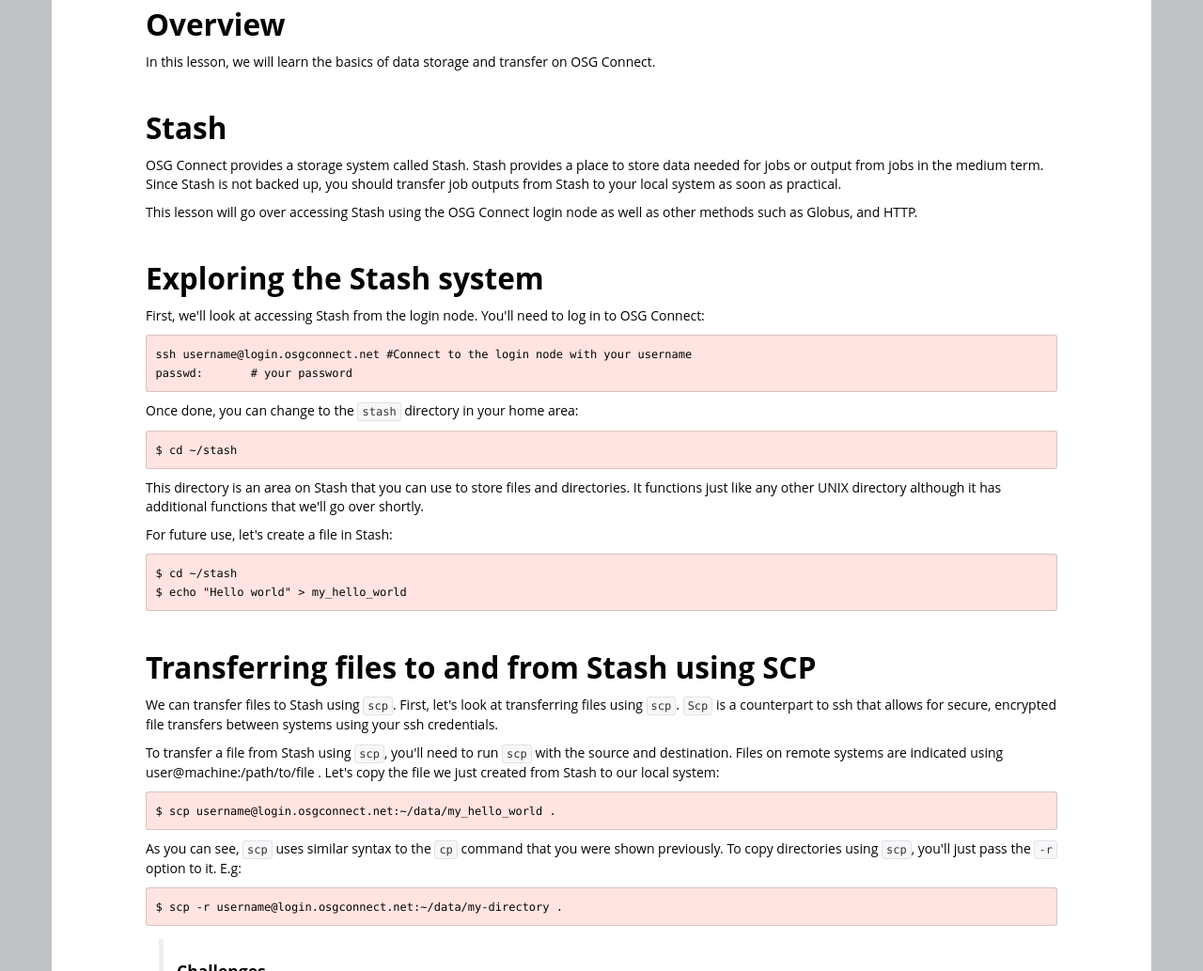
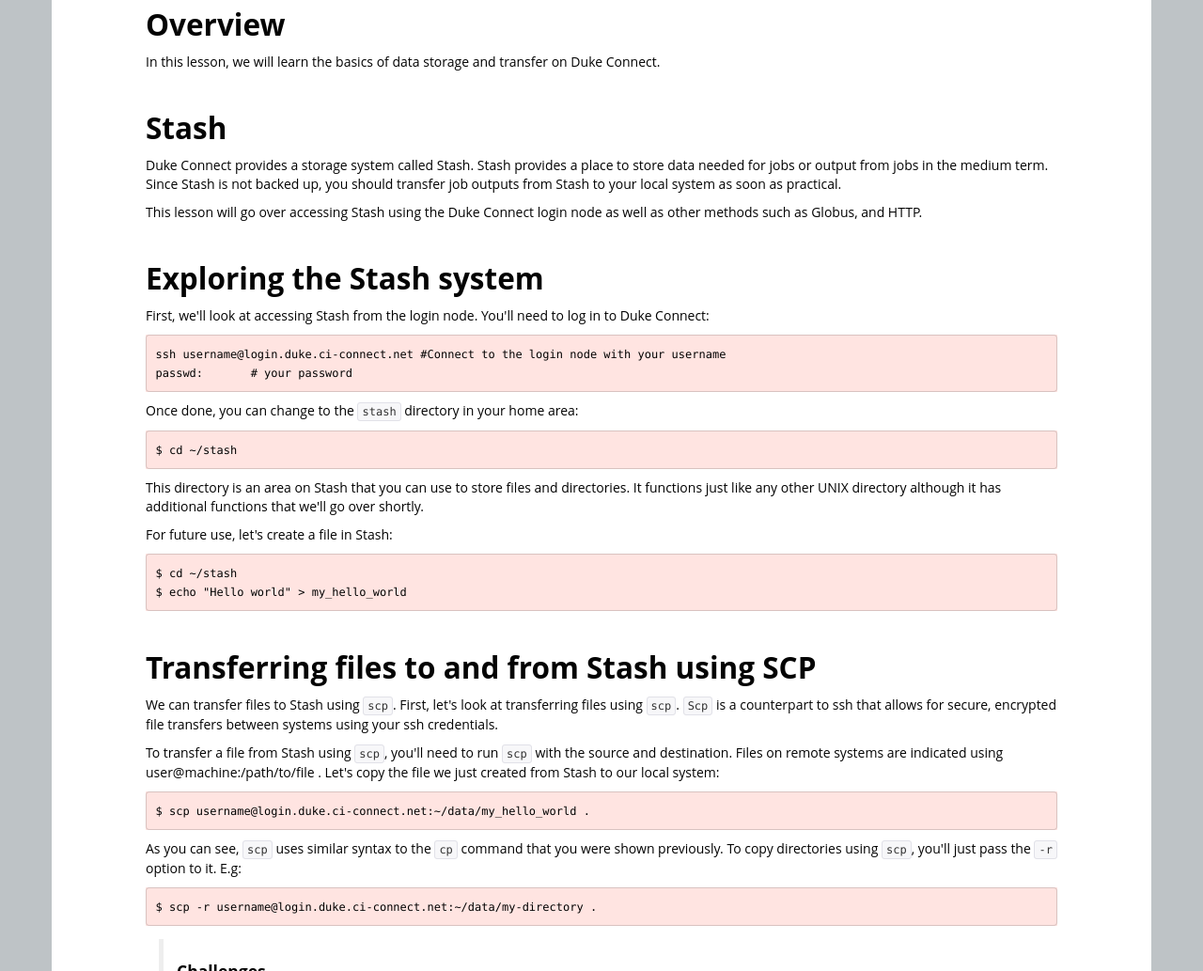
Before and after one commit to SWC-OSG-Workshop/2015-10-27-duke, a Jekyll site: the page built from novice/DHTC/05-Stash.md, in a window 1280 px wide and 1400 px high. Shown: the part 367-1400 px from the top of the window at 94% size. Built offline with Jekyll 4.4.1, drawn with Linux system fonts in a browser that asks for light colours; some of the changed text lies outside the part shown.

Commit message:
update to point to duke ci-connect

```diff
--- a/novice/DHTC/05-Stash.md
+++ b/novice/DHTC/05-Stash.md
@@ -12,23 +12,23 @@
 
 
 <h2> Overview </h2>
-In this lesson, we will learn the basics of data storage and transfer on OSG Connect.
+In this lesson, we will learn the basics of data storage and transfer on Duke Connect.
 
 <h2> Stash </h2>
-OSG Connect provides a storage system called Stash.  Stash provides a place to
+Duke Connect provides a storage system called Stash.  Stash provides a place to
 store data needed for jobs or output from jobs in the medium term.  Since
 Stash is not backed up, you should transfer job outputs from Stash to your
 local system as soon as practical.
 
-This lesson will go over accessing Stash using the OSG Connect login node as
+This lesson will go over accessing Stash using the Duke Connect login node as
 well as other methods such as Globus, and HTTP.
 <h2>Exploring the Stash system</h2>
 
 First, we'll look at accessing Stash from the login node. You'll need to log
-in to OSG Connect:
+in to Duke Connect:
 
 ~~~
-ssh username@login.osgconnect.net #Connect to the login node with your username
+ssh username@login.duke.ci-connect.net #Connect to the login node with your username
 passwd:       # your password
 ~~~
 
@@ -62,7 +62,7 @@
 our local system:
 
 ~~~
-$ scp username@login.osgconnect.net:~/data/my_hello_world .
+$ scp username@login.duke.ci-connect.net:~/data/my_hello_world .
 ~~~
 
 As you can see, `scp` uses similar syntax to the `cp` command that you were shown
@@ -70,7 +70,7 @@
 it.  E.g:
 
 ~~~
-$ scp -r username@login.osgconnect.net:~/data/my-directory .
+$ scp -r username@login.duke.ci-connect.net:~/data/my-directory .
 ~~~
 
 > #### Challenges
@@ -94,8 +94,8 @@
 While that's running, you'll need to get a setup key from Globus in order to
 setup the Globus Connect Personal software.
 
-*   First login to [OSG Connect](http://www.osgconnect.net) using your OSG Connect username and password
-*   Next go to this [page](https://portal.osgconnect.net/xfer/ManageEndpoints#)
+*   First login to [Duke Connect](http://duke.ci-connect.net) using your Duke Connect username and password
+*   Next go to this [page](https://portal.duke.ci-connect.net/xfer/ManageEndpoints#)
 *   Click on the add Globus Connect Personal link
 *   Enter a name for your endpoint on the page (remember this!)
 *   Click on "Generate setup Key"
@@ -105,12 +105,12 @@
 installer will ask for the setup key that you obtained from the Globus website.
 At this point, the install and setup of Globus Connect Personal is complete.
 
-Now go to [http://www.osgconnect.net](http://www.osgconnect.net) and under the
+Now go to [http://duke.ci-connect.net](http://login.duke.ci-connect.net) and under the
 Transfer menu, select Start Transfer.  For the first endpoint, enter username#name
 where name is the name you choose for the endpoint above. You should now see the
 files from your laptop displayed.  For the second endpoint, enter
 `osgconnect#stash` and hit enter.  You should now see the contents of your home
-directory on OSG Connect.  Now double click on the `data` directory.  Select a
+directory on Duke Connect.  Now double click on the `data` directory.  Select a
 file on your laptop and click on the right arrow on the top of the screen to
 start a transfer to Stash. You can transfer files or directories to your
 laptop by selecting it in the Stash window and selecting the left arrow.
@@ -148,10 +148,10 @@
 protein in implicit water. To get the necessary files, we use the *tutorial* command on
 OSG.
 
-Log in to OSG Connect:
+Log in to Duke Connect:
 
 ~~~
-$ ssh username@login.osgconnect.net
+$ ssh username@login.duke.ci-connect.net
 ~~~
 
 Type:
@@ -230,7 +230,7 @@
 <div class="keypoints" markdown="1">
 
 #### Key Points
-* Stash is located at ~/stash and ~/public on login.osgconnect.net.
+* Stash is located at ~/stash and ~/public on login.duke.ci-connect.net.
 * Data can be transferred in and out of Stash using scp, Globus, and HTTP
 * Data on Stash can be accessed by jobs running on compute nodes.
 </div>
```
